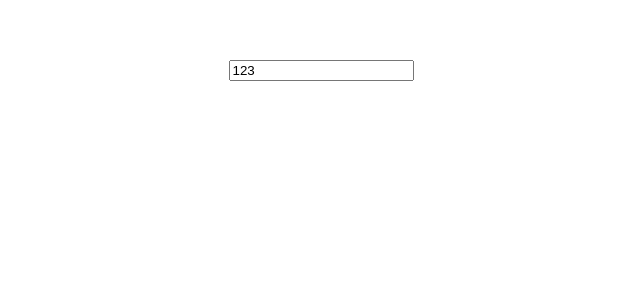
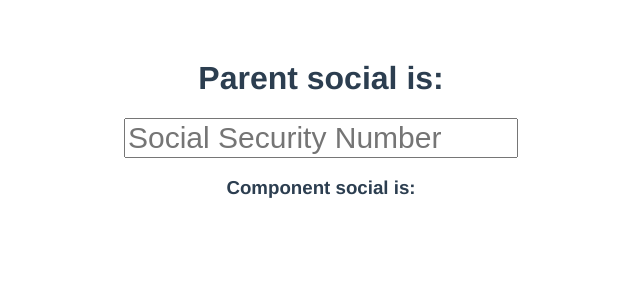
Before and after one commit to catskull/vue-meetup, a Vue app: page / in a window 1280 px wide. Shown: the top 300 px of the page, without its empty margins (319-959 px from the left). Built offline with nearby package versions, Linux system fonts and the light colour scheme.

Commit message:
Add some style

```diff
--- a/src/App.vue
+++ b/src/App.vue
@@ -1,5 +1,6 @@
 <template>
   <div id="app">
+    <h1>Parent social is: {{ssn}}</h1>
     <ssn-input v-model="ssn"></ssn-input>
   </div>
 </template>
@@ -16,7 +17,7 @@ export default {
 
   data () {
     return {
-      ssn: '123'
+      ssn: ''
     }
   }
 }
--- a/src/components/SSNInput.vue
+++ b/src/components/SSNInput.vue
@@ -2,12 +2,14 @@
   <div id="ssn-input">
     <input
       type="text"
+      placeholder="Social Security Number"
       v-model="social"
-      @keydown.native="preventChar"
-      @keyup.native="disableCopy"
+      @keydown="preventChar"
+      @keyup="disableCopy"
       @paste="parsePaste"
       maxlength="11"
     >
+    <h3>Component social is: {{social}}</h3>
   </div>
 </template>
 
@@ -74,3 +76,9 @@ export default {
   }
 }
 </script>
+
+<style scoped>
+  input {
+    font-size: 30px;
+  }
+</style>
```
